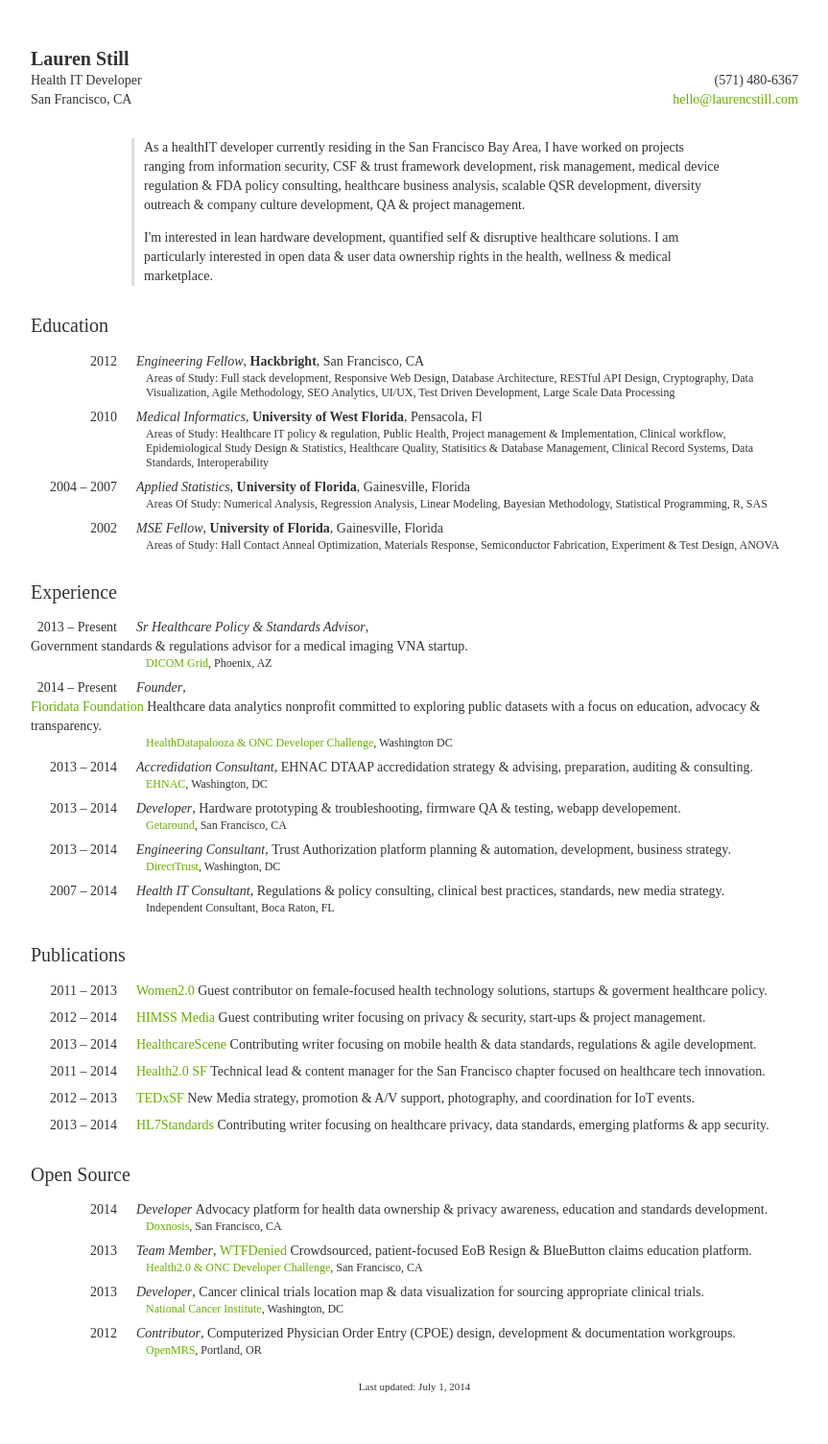
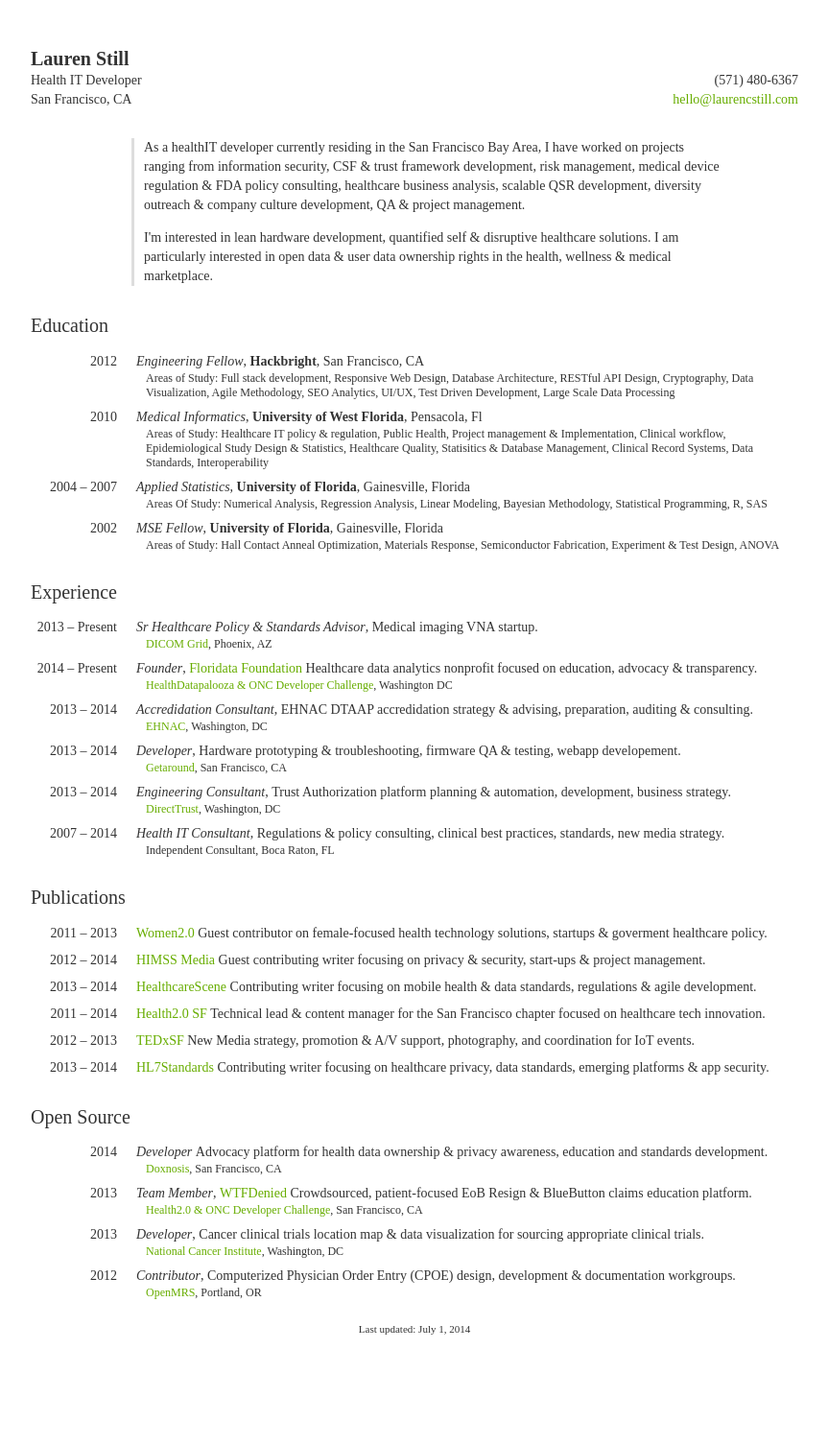
Before and after one commit to laurenstill/laurenstill.github.io, a Jekyll site: the page cv/index.html, which Jekyll copies as it is, in a window 1280 px wide. Shown: the whole page at 96% size, without its empty margins (208-1071 px from the left). Built offline with Jekyll 4.4.1, drawn with Linux system fonts in a browser that asks for light colours; comment, search, counter and statistics services are not loaded; after the commit the page ends 1445 px from its top, so only the background shows below that.

Commit message:
Update index.html

```diff
--- a/cv/index.html
+++ b/cv/index.html
@@ -87,7 +87,7 @@
             <li>
                     <span class="date">2013 &ndash; Present</span>
                     <span class="position">Sr Healthcare Policy &amp; Standards Advisor</span>,
-                    <span class="project">Government standards &amp; regulations advisor for a medical imaging VNA startup.</span>
+                    <span class="project">Medical imaging VNA startup.</span>
                     <span class="meta">
                         <a href="http://wwww.dicomgrid.com">DICOM Grid</a>, Phoenix, AZ<br>
                     </span>
@@ -100,7 +100,7 @@
                 <li>
                     <span class="date">2014 &ndash; Present</span>
                     <span class="position">Founder</span>,
-                    <span class="project"><a href="http://www.teamfloriduh.com">Floridata Foundation</a> Healthcare data analytics nonprofit committed to exploring public datasets with a focus on education, advocacy &amp; transparency.
+                    <span class="project"><a href="http://www.teamfloriduh.com">Floridata Foundation</a> Healthcare data analytics nonprofit focused on education, advocacy &amp; transparency.
                     </span>
                     <span class="meta">
                         <a href+"http://healthdatapalooza.org/agenda/code-a-palooza-challenges/">HealthDatapalooza &amp; ONC Developer Challenge</a>, Washington DC<br>
```
